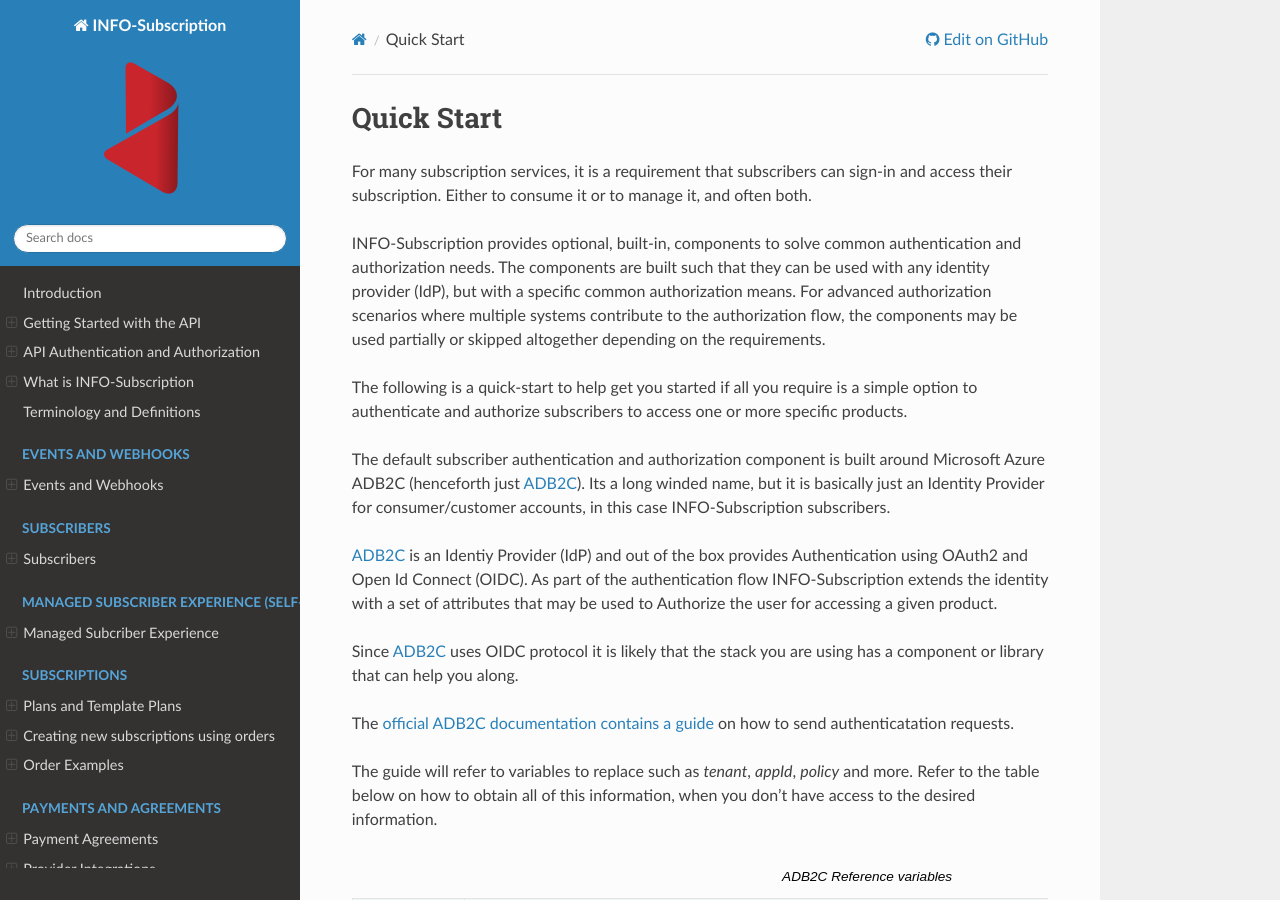
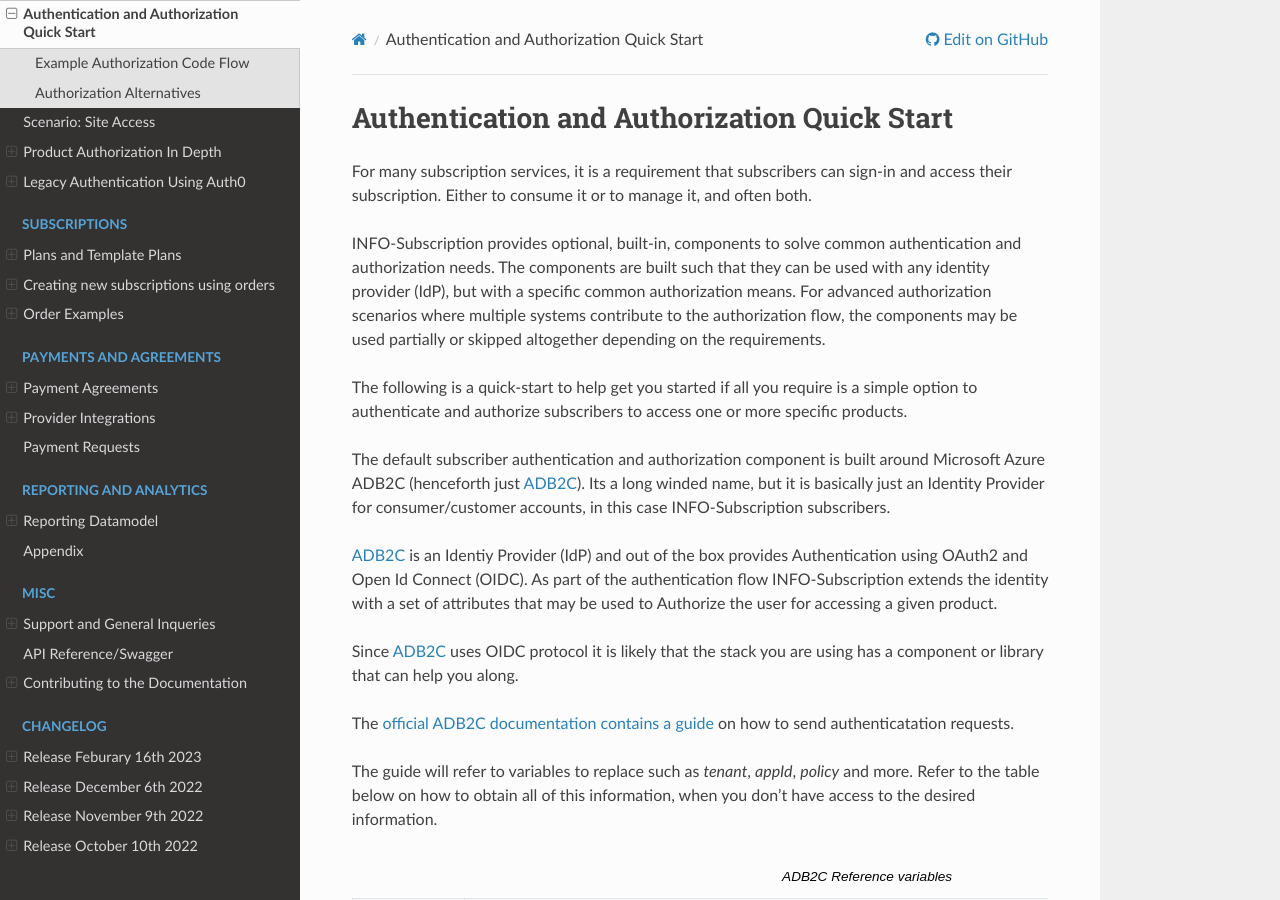
Before and after one commit to infosoftas/info-subscription-doc, a Sphinx documentation site: the page built from source/managed-experience/authentication-authorization/quick-start.rst, in a window 1280 px wide and 900 px high. Built offline with Sphinx 7.4.7 and the Read the Docs theme 2.0.0, drawn with Linux system fonts in a browser that asks for light colours; formulas are drawn with MathJax 3.

Commit message:
More layout adjustment attempts

```diff
--- a/source/index.rst
+++ b/source/index.rst
@@ -30,7 +30,7 @@ Some tenants prefer to use our :ref:`managed subscriber experience <managed-expe
  * An ordering and user registration site/process where new subscribers can order subscriptions and register a new user.
  * An Identity Provider (IdP) solution that contains user credentials and some authorization information for letting users consume their purchased content.
 
-For integrating with the managed subcriber experience header over to our :ref:`introduction to the managed experience <managed-experience>`.
+For integrating with the managed subcriber experience header over to our :ref:`introduction to the managed experience <managed-experience>` .
 
 
 Contact Information and Support
@@ -69,6 +69,8 @@ Please refer to the section on :ref:`Support and Reporting Bugs <reporting-bugs>
     :hidden:
 
     managed-experience/*
+    managed-experience/selfservice/*
+    managed-experience/authentication-authorization/*
 
 .. toctree::
     :caption: Subscriptions
--- a/source/managed-experience/authentication-authorization/quick-start.rst
+++ b/source/managed-experience/authentication-authorization/quick-start.rst
@@ -1,8 +1,9 @@
 .. _auth-quick-start:
 
-***********
-Quick Start
-***********
+****************************************************
+Authentication and Authorization Quick Start
+****************************************************
+
 For many subscription services, it is a requirement that subscribers can sign-in and access their subscription.
 Either to consume it or to manage it, and often both.
 
--- a/source/managed-experience/managed-introduction.rst
+++ b/source/managed-experience/managed-introduction.rst
@@ -1,3 +1,5 @@
+.. _managed-experience:
+
 Managed Subcriber Experience
 ============================
 The managed subscriber experience is a turn key solution for tenants that do not want to build their own customer facing solutions.
```
